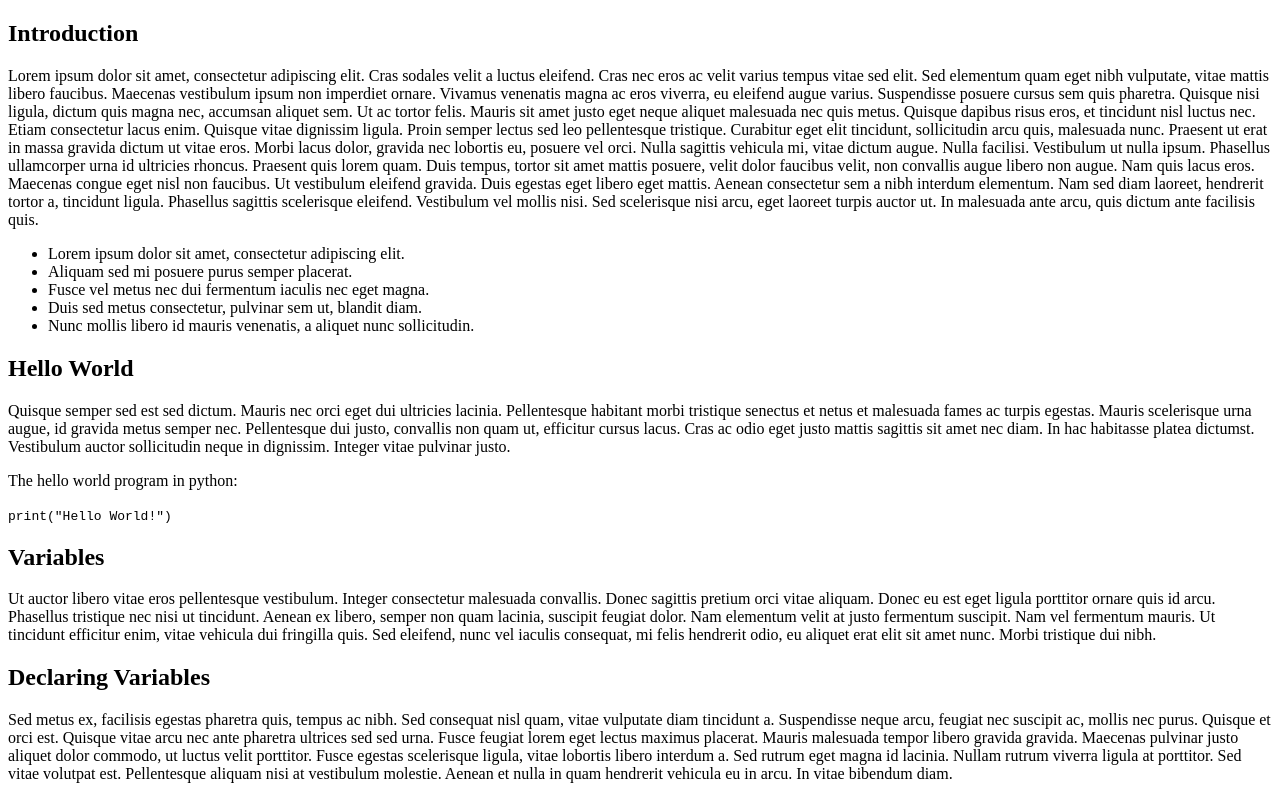
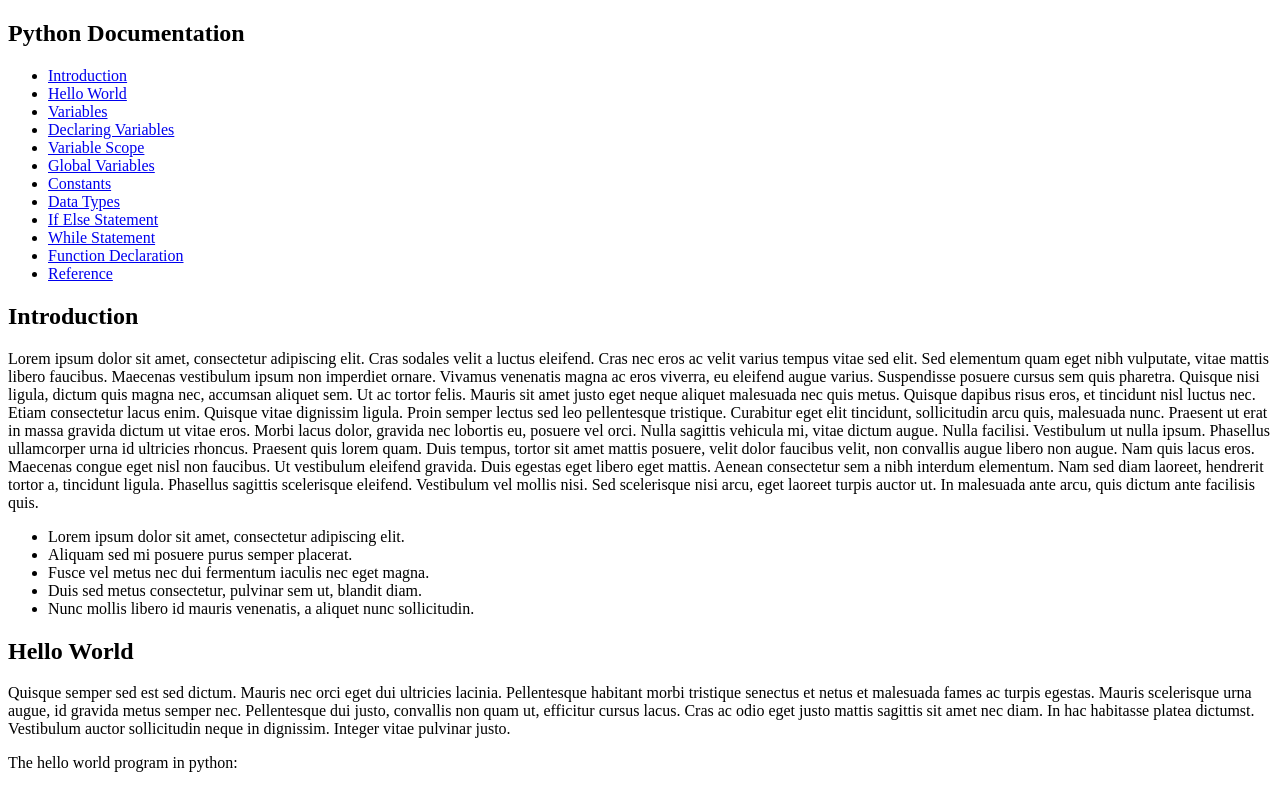
Before and after one commit to norman02/Tech_Doc, a plain HTML site: page index.html in a window 1280 px wide. Shown: the top 788 px of the page. Drawn offline with Linux system fonts and the light colour scheme.

Commit message:
added navigation section

```diff
--- a/index.html
+++ b/index.html
@@ -9,6 +9,25 @@
 </head>
 
 <body>
+    <nav id="navbar">
+        <header>
+            <h1>Python Documentation</h1>
+        </header>
+        <ul>
+            <li><a href="#Introduction">Introduction</a></li>
+            <li><a href="#Hello_World">Hello World</a></li>
+            <li><a href="#Variables">Variables</a></li>
+            <li><a href="#Declaring_Variables">Declaring Variables</a></li>
+            <li><a href="#Variable_Scope">Variable Scope</a></li>
+            <li><a href="#Global_Variables">Global Variables</a></li>
+            <li><a href="#Constants">Constants</a></li>
+            <li><a href="#Data_Types">Data Types</a></li>
+            <li><a href="#If_Else_Statement">If Else Statement</a></li>
+            <li><a href="#While_Statement">While Statement</a></li>
+            <li><a href="#Function_Declaration">Function Declaration</a></li>
+            <li><a href="#Reference">Reference</a></li>
+        </ul>
+    </nav>
     <main id="main-doc">
         <!--Introduction -->
         <section class="main-section" id="Introduction">
```
